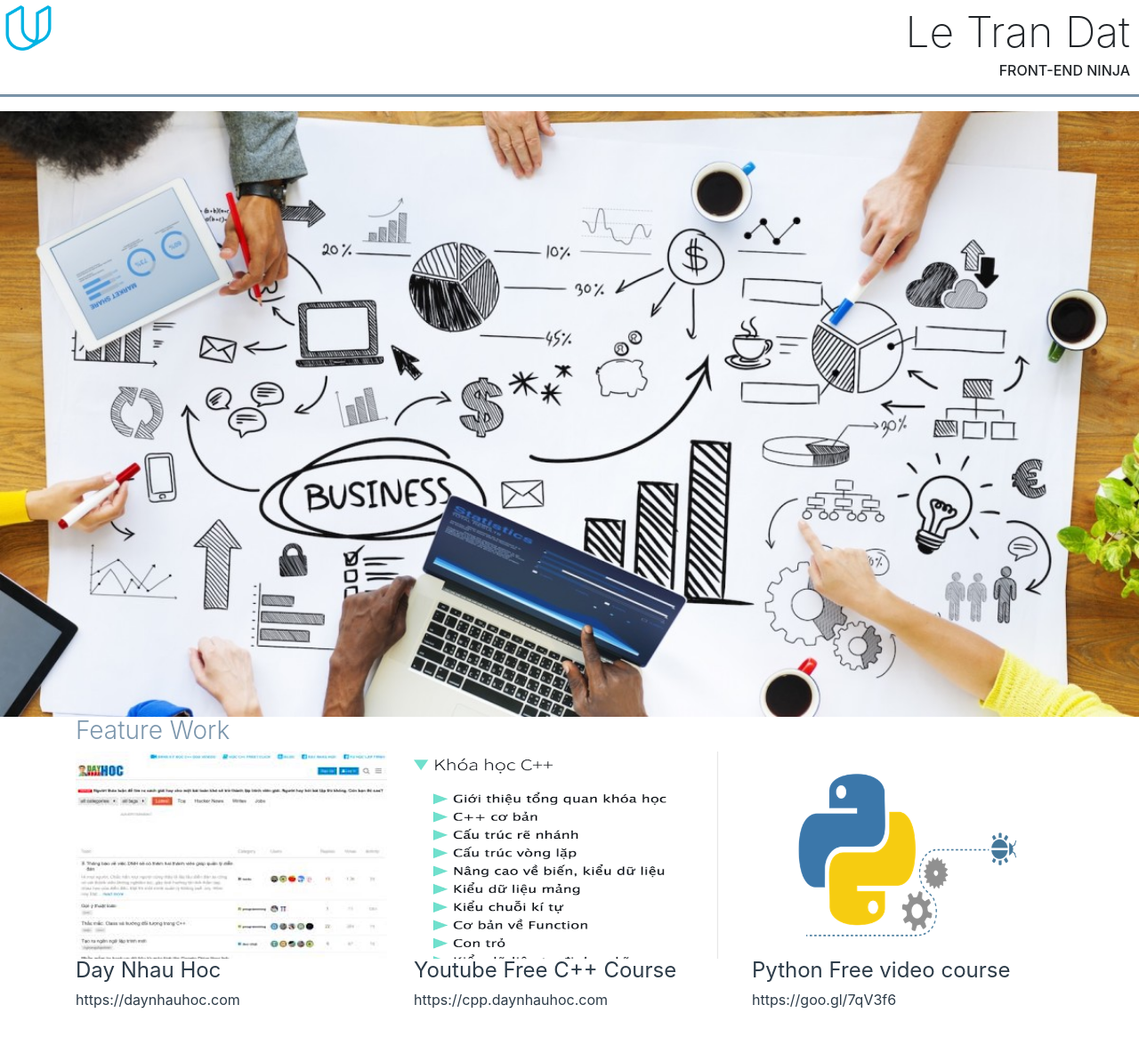
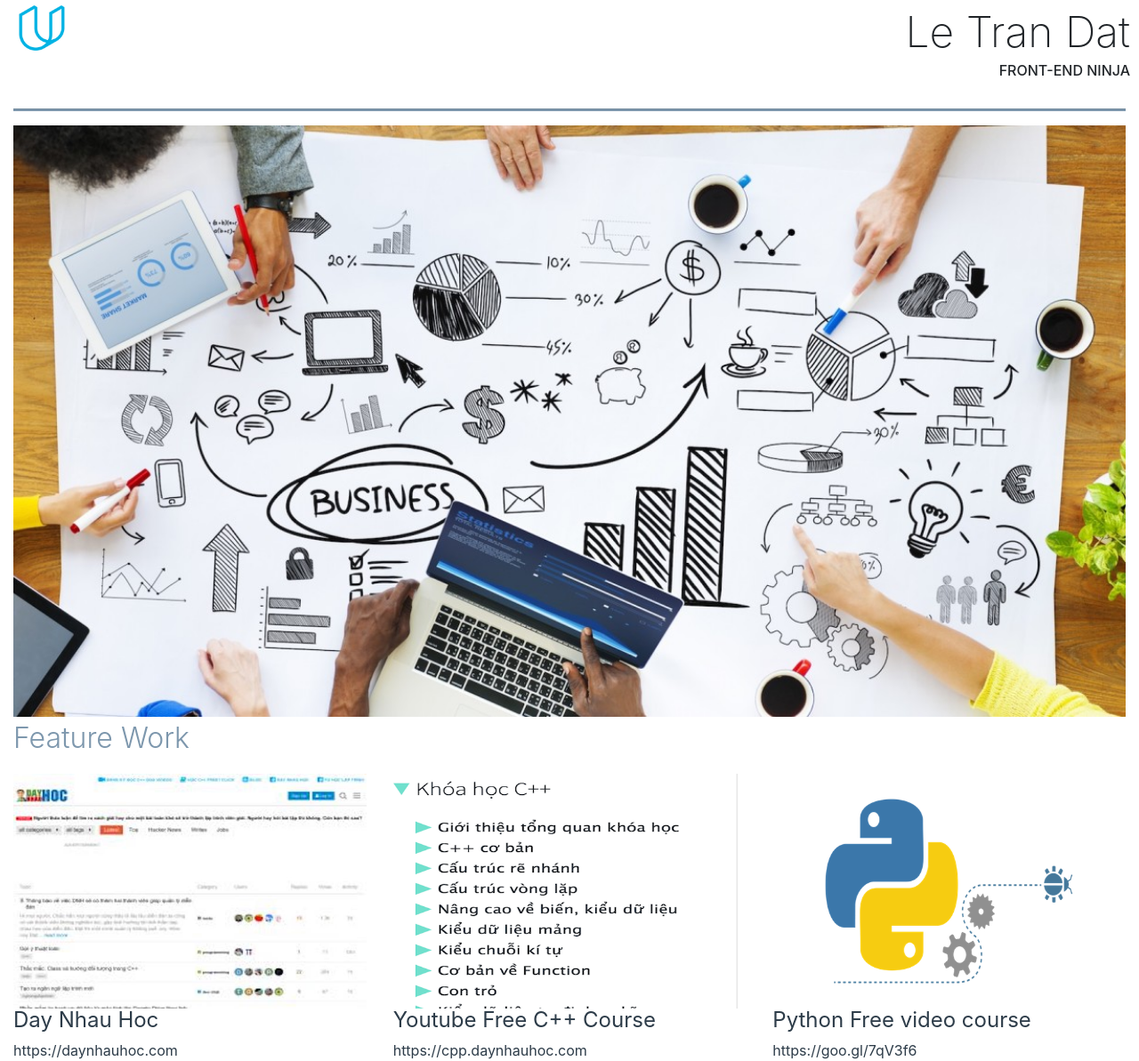
Before and after one commit to letrandat/udacity-fullstack-nanodegree-portfolio, a plain HTML site: page index.html in a window 1280 px wide. Shown: the whole page at 89% size. Before the commit the page ends 1136 px from the top, so only its background shows below. Drawn offline with nearby package versions, Linux system fonts and the light colour scheme.

Commit message:
Resolve comment from reviewer
- Use at least one p tag
- Wrap element inside container or container-fluid
- all element must have at least a class

```diff
--- a/css/style.css
+++ b/css/style.css
@@ -13,13 +13,13 @@
 
 .portfolio-title {
     font-size: 1rem;
-    text-align: right;
 }
 
 
 .name-title {
     float: right;
     padding: 10px;
+    text-align: right;
 }
 
 
@@ -56,6 +56,7 @@
 .feature-work {
     color: #7d97ad;
     font-weight: 300;
+    font-size: 2rem;
 }
 
 
--- a/index.html
+++ b/index.html
@@ -14,17 +14,32 @@
 </head>
 
 <body>
+
+<div class="container-fluid">
+    <header class="row">
+        <div class="col">
             <img class="logo" src="img/logo.jpg" alt="udacity logo">
-<header class="name-title">
+        </div>
+        <div class="col name-title">
             <h1 class="portfolio-name">Le Tran Dat</h1>
             <h4 class="portfolio-title">FRONT-END NINJA</h4>
+        </div>
     </header>
     <hr class="line">
-<section>
+</div>
+
+
+<main class="container-fluid">
+    <div class="row">
+        <div class="col">
             <img class="main-image" src="img/main_image.jpg" alt="main image">
-</section>
-<section class="container">
-    <h3 class="feature-work">Feature Work</h3>
+        </div>
+    </div>
+</main>
+
+
+<section class="container-fluid">
+    <p class="feature-work">Feature Work</p>
     <div class="row">
         <article class="col">
             <img class="project-image" src="img/daynhauhoc.jpeg" alt="Day Nhau Hoc Forum">
```
Lines whose indentation alone changed are shown as unchanged.
